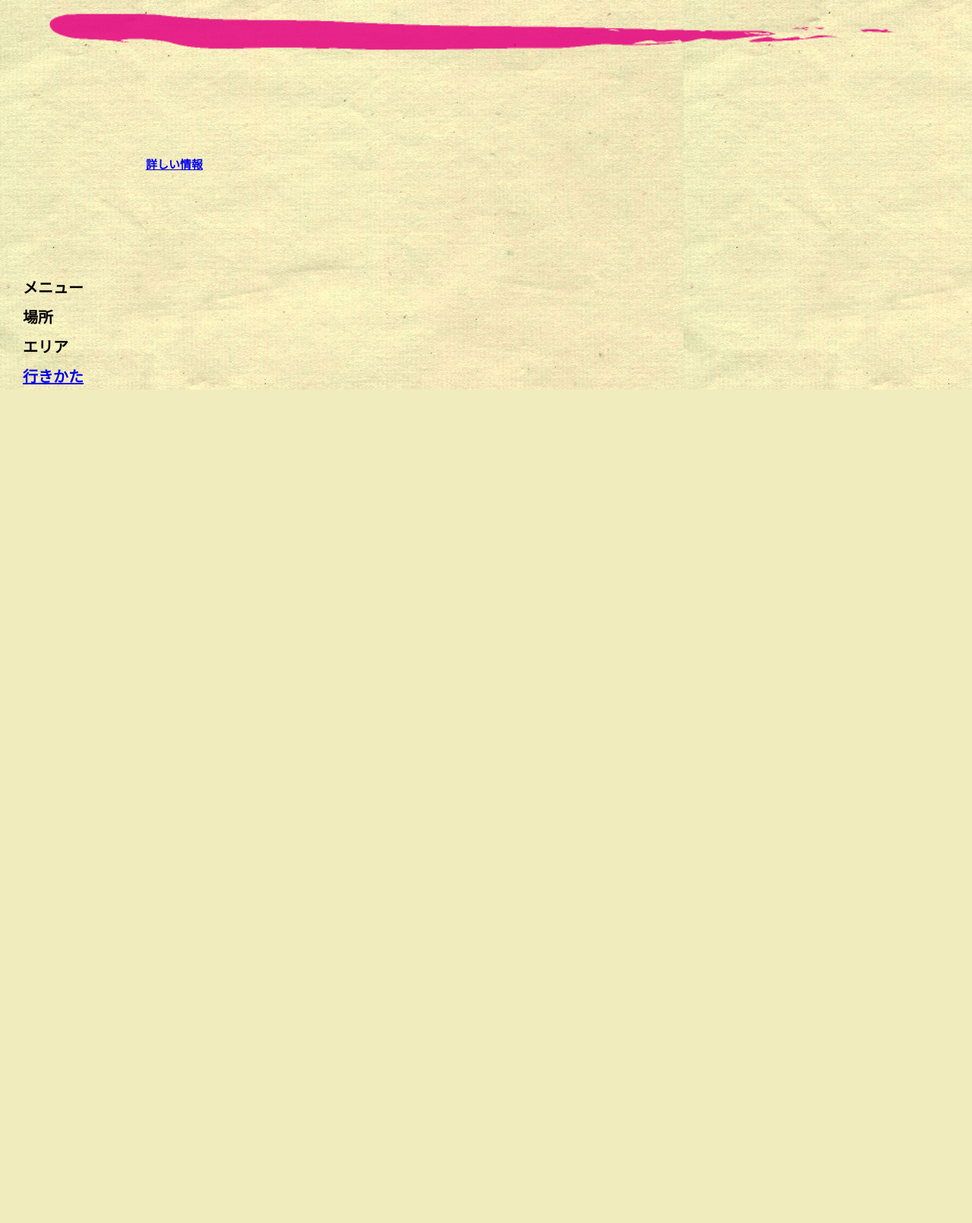
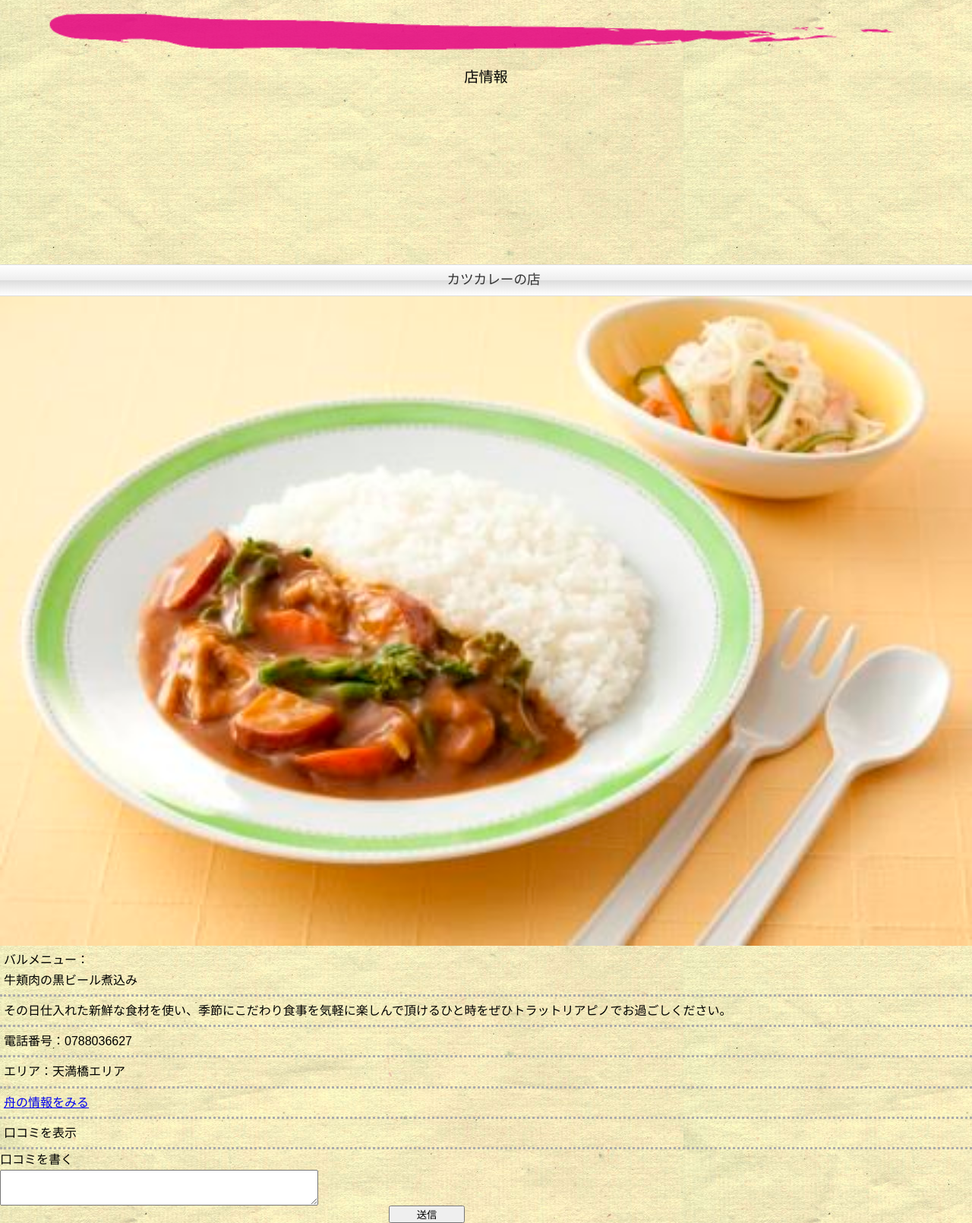
Before and after one commit to iruiwei/mizube, a PHP site: page /htdocs/rest_info.html in a window 1280 px wide. Shown: the part 484-2094 px from the top of the page at 76% size. Before the commit the page ends 997 px from the top, so only its background shows below. Run offline with PHP 8.4, Linux system fonts and the light colour scheme; some libraries are stand-ins or nearby versions.

Commit message:
rest_info.html 店情報はだいたいこんな感じ
マップがでないorz

```diff
--- a/htdocs/rest_info.html
+++ b/htdocs/rest_info.html
@@ -7,6 +7,124 @@
 	<meta name="viewport" content="width=device-width, initial-scale=1.0, maximum-scale=2.0, user-scalable=yes">
 	<link rel="stylesheet" href="style.css">
 	<style></style>
+	<script type="text/javascript" src="http://maps.googleapis.com/maps/api/js?sensor=true&hl=ja"></script>
+	<script type="text/javascript">
+	var lat=0;
+	var lng=0;
+  	function initialize() {
+    var initPos = new google.maps.LatLng(34.682177, 135.497303); //->場所によって変える
+    var myOptions = {
+    	noClear : true,
+    	center : initPos,
+    	zoom : 14,
+    	mapTypeId : google.maps.MapTypeId.ROADMAP
+    };
+    var map_canvas = new google.maps.Map(document.getElementById("map_canvas"), myOptions);
+
+
+    //kml読み込み部分
+
+   // var kmlUrl = "https://maps.google.com/maps/ms?ie=UTF8&authuser=0&msa=0&output=kml&msid=214267887168441249308.0004c7e4364594a9c6c1e";
+  //  var kmlLayer = new google.maps.KmlLayer(kmlUrl);
+  //  kmlLayer.setMap(map_canvas);
+
+
+    //ユーザの位置情報取得
+    navigator.geolocation.getCurrentPosition(successCallback, errorCallback);
+
+    //位置情報取得成功時
+　//　	function successCallback(position){
+    　// 	var gl_text = "緯度：" + position.coords.latitude + "<br>";
+　　　// 	gl_text += "経度：" + position.coords.longitude + "<br>";
+　　　//		document.getElementById("show_result").innerHTML = gl_text;
+
+      	//phpに値送信
+　　　		lat = position.coords.latitude;
+    	lng = position.coords.longitude;
+
+
+
+
+         //現在位置マーカーの生成
+      var nowlatlng = new google.maps.LatLng(position.coords.latitude, position.coords.longitude);
+　　　var marker = new google.maps.Marker({
+       position: nowlatlng,
+       map: map_canvas,
+       title: "CurrentPosition"
+      });
+      //情報ウィンドウの追加
+　　　var info = new google.maps.InfoWindow({content: '<p>You are here!</p>'});
+      //クリックしたら情報提示
+　　　google.maps.event.addListener(marker, 'click', function(){
+       info.open(map_canvas, marker);
+      });
+
+      //ルート表示
+      var From = new google.maps.LatLng(position.coords.latitude, position.coords.longitude);	//現在地
+      var To = new google.maps.LatLng(<?= htmlspecialchars($_POST['key1'], ENT_QUOTES, 'UTF-8'); ?>34.702643,135.497131);	//目的地
+　　　new google.maps.DirectionsService().route({
+       origin: From,
+       destination: To,
+       travelMode: google.maps.DirectionsTravelMode.WALKING
+      }, function(result, status){
+       if (status == google.maps.DirectionsStatus.OK){
+        new google.maps.DirectionsRenderer({map: map_canvas}).setDirections(result);
+        SetDistance(result);
+	var duration = result.routes[0].legs[0].duration.text; //更新箇所
+	gl_text += "所要時間：" + duration + "<br>"; 	//
+	document.getElementById("show_result").innerHTML = gl_text;
+       }
+      });
+
+      //移動距離計算
+      function SetDistance(routeData)
+      {
+	　　　var distance = GetDistanceKm(routeData.routes[0].legs);
+	      if (distance > 100)
+	      {
+	       distance = distance.toFixed(0);
+	      }
+	      else if (distance > 10)
+	      {
+	       distance = distance.toFixed(1);
+	      }
+	      gl_text += "移動距離："+ distance + "km" +"<br>";
+	      document.getElementById("show_result").innerHTML = gl_text;
+	      }
+      function GetDistanceKm(legs)
+      {
+       var journey = 0;
+       for(var i in legs)
+       {
+         journey += legs[i].distance.value;
+       }
+       return journey / 1000;
+      }
+
+
+    }
+
+　　//位置情報取得ができない場合
+　　function errorCallback(error) {
+     var err_msg = "";
+     switch(error.code){
+      case 1:
+       err_msg = "位置情報の利用が許可されていません";
+       break;
+      case 2:
+       err_msg = "デバイスの位置が判定できません";
+       break;
+      case 3:
+       err_msg = "タイムアウトしました";
+       break;
+     }
+      document.getElementById("show_result").innerHTML = err_msg;
+      //デバッグ用→　document.getElementById("show_result").innerHTML = error.message;
+    }
+
+
+
+</script>
 	<script type="text/javascript">
 
   var _gaq = _gaq || [];
@@ -22,19 +140,47 @@
 </script>
 </head>
 
-<body>
+<body onload="initialize()">
 	<header>
 		<a href="index.html"><img src= "img/logo.png" style="width:100%"></a>
 		<img src= "img/line.png" style="width:100%">
-		<div id= "page_top">
-		<h1><a href="index.html">詳しい情報</a></h1>
+
+	</header>
+	<div id="info_top">店情報</div>
+	<div id="map_canvas" style="width:100%; height:200px;margin:10px 0;"></div>
+	<div class="rest_title">カツカレーの店</div>
+	  <img src="img/curry.jpg" style= "width:100%;" >
+	<div class="rest_menu">
+	バルメニュー：<br>
+
+	牛頬肉の黒ビール煮込み
+	</div>
+
+	<div class="rest_menu">
+	その日仕入れた新鮮な食材を使い、季節にこだわり食事を気軽に楽しんで頂けるひと時をぜひトラットリアピノでお過ごしください。
+	</div>
+
+	<div class="rest_menu">
+	電話番号：0788036627
+	</div>
+
+
+	<div class="rest_menu">
+	エリア：天満橋エリア
+	</div>
+
+	<div class="rest_menu">
+	<a href= "ship.html">舟の情報をみる</a></h2>
+	</div>
+
+	<div class="rest_menu">
+	口コミを表示
+	</div>
+	口コミを書く
+	<form method= "GET" action="">
+			<textarea name="" rows="3" cols="50"></textarea>
+	 <input type="submit" value="送信" id= "submit_botton">
 		</div>
-	</header>
-
-	<h2>メニュー</h2>
-	<h2>場所</h2>
-	<h2>エリア</h2>
-	<h2><a href= "ship.html">行きかた</a></h2>
 	<footer>
 	</footer>
 </body>
--- a/htdocs/style.css
+++ b/htdocs/style.css
@@ -113,6 +113,18 @@ header {
 #rest_area a{
 	color: #000;
 	text-decoration: none;
+}
+
+.rest_menu{
+	padding: 5px;
+	border-bottom: dotted 3px;
+	border-bottom-color: #aaa;
+}
+
+hr {
+    border: 0;
+    border-bottom: 1px dashed #ccc;
+    background: #999;
 }
 
 /* レストラン探す-----------------------------------------------------------------------------*/
```
